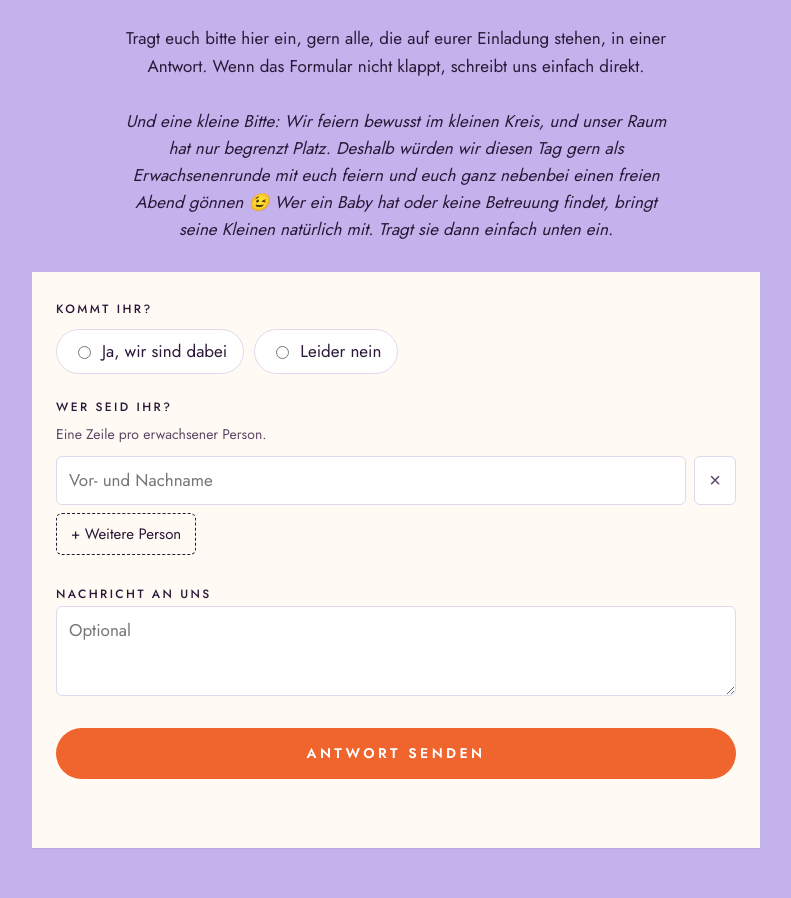
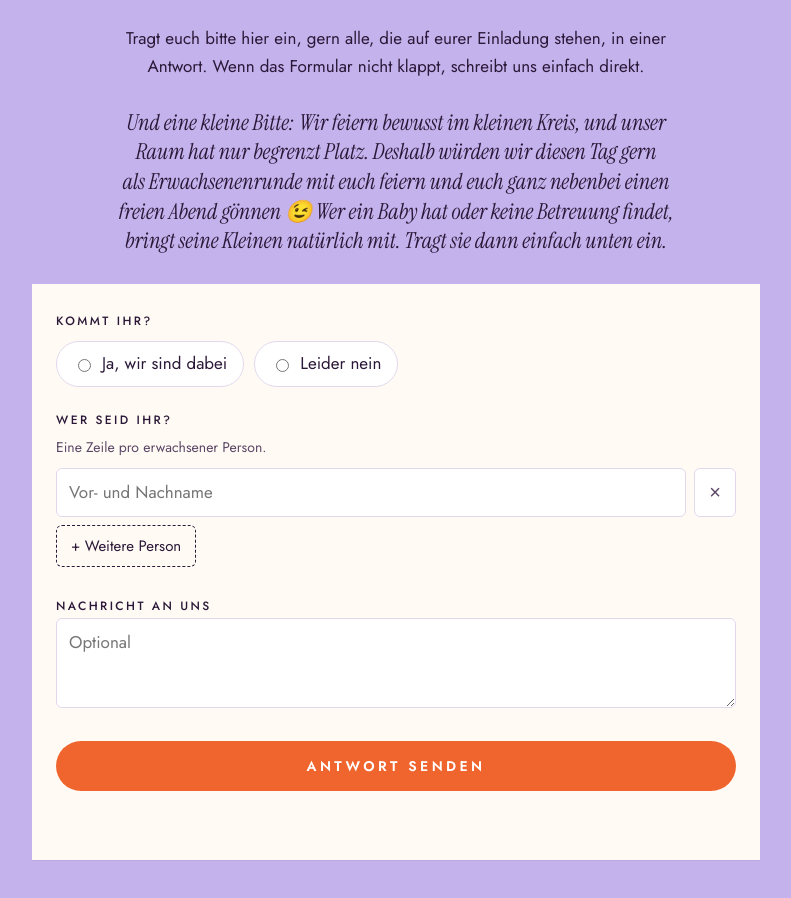
Before and after one commit to KyraCK/kyra-nico-hochzeit, a plain HTML site: page index.html in a window 1280 px wide. Shown: the part 6714-7612 px from the top of the page, without its empty margins (244-1035 px from the left). Drawn offline with nearby package versions, Linux system fonts and the light colour scheme.

Commit message:
Hinweis Erwachsenenrunde in Serif kursiv
Co-Authored-By: Claude Opus 5.5 <noreply@anthropic.com>
Claude-Session: https://claude.ai/code/session_01GJEixkSp8KMf3uuG1Esc7E

```diff
--- a/index.html
+++ b/index.html
@@ -330,7 +330,7 @@
   html.feier .trauung-only { display: none !important; }
   html.feier .program:not(.dress) { grid-template-columns: repeat(3, 1fr); }
 
-  .kids-note { font-style: italic; }
+  .kids-note { font-family: var(--serif); font-style: italic; font-size: 22px; line-height: 1.35; color: var(--ink); max-width: 640px; text-wrap: balance; }
   .band-zusage { background: var(--lilac); }
   .band-zusage .eyebrow { color: var(--ink); }
   h2 { font-weight: 400; font-size: clamp(44px, 10vw, 68px); line-height: 1; letter-spacing: -.01em; }
```
